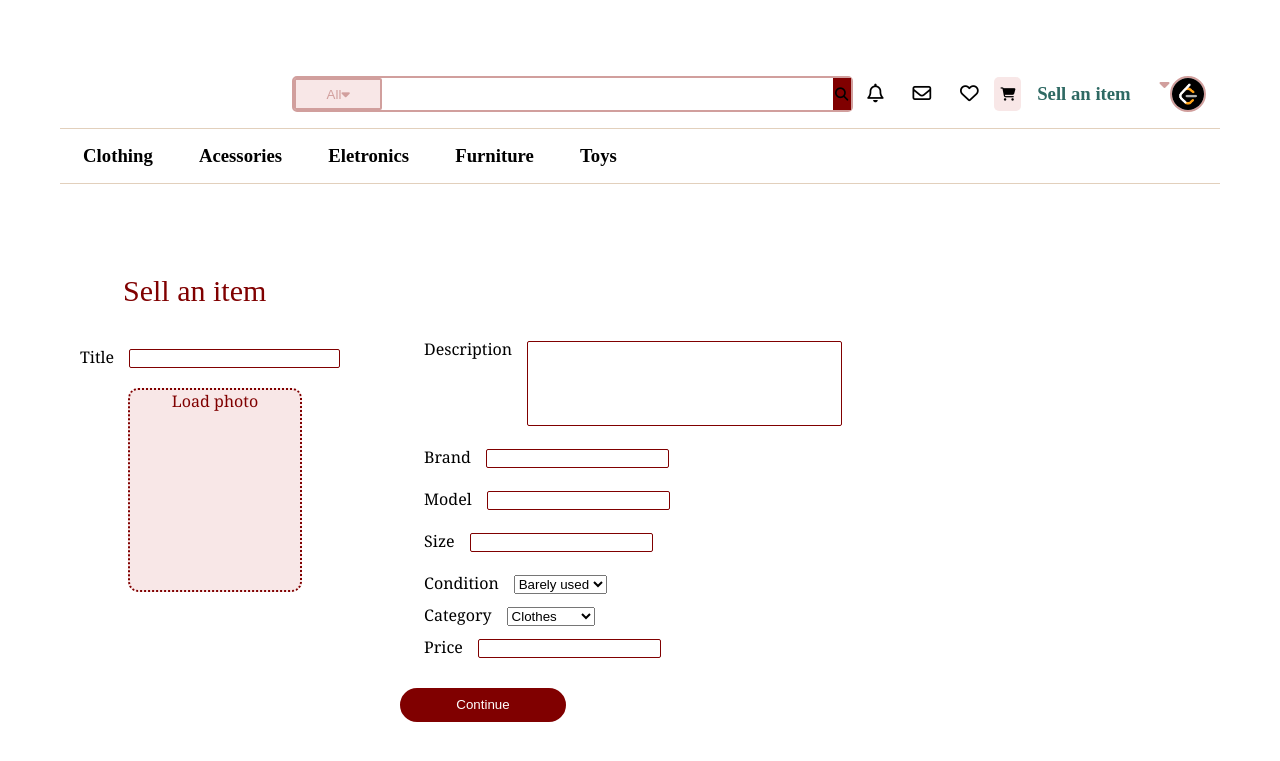
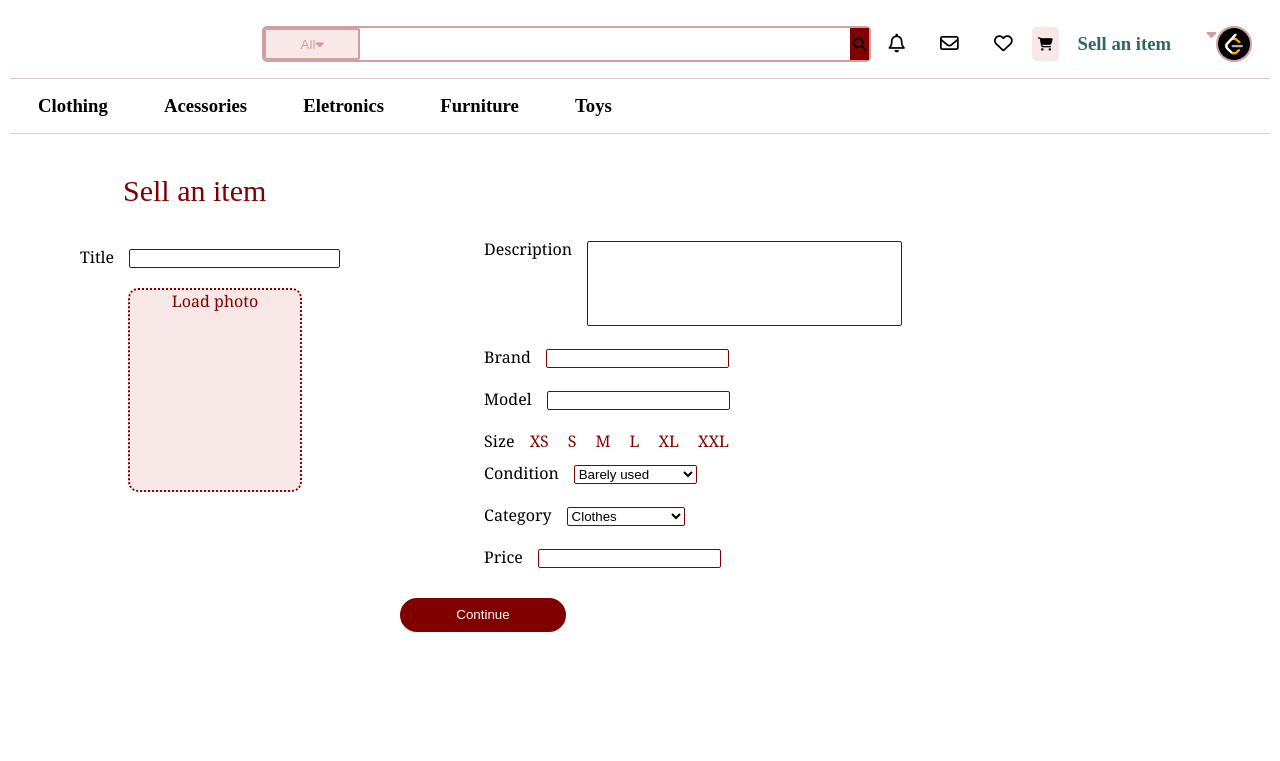
Before and after one commit to FEUP-LTW-2024/ltw-project-2024-ltw04g06, a PHP site: page /sellItem.php in a window 1280 px wide. Shown: the top 761 px of the page. Run offline with PHP 8.4, Linux system fonts and the light colour scheme.

Commit message:
adding more features to sellItem

```diff
--- a/sellItem.css
+++ b/sellItem.css
@@ -1,5 +1,5 @@
 header {
-    padding: 60px;
+    padding: 10px;
 }
 
 main{
@@ -24,11 +24,10 @@ input[type="text"] {
     margin: .75em;
 }
 
-
 .form > div {
     display: flex;
     align-items: first baseline;
-    margin-right: 20px;
+    margin-right: 5em;
     margin-bottom: 10px;/*espaço entre grupos label-input*/
 }
 
@@ -88,10 +87,39 @@ input[type="text"] {
     padding-right: 30px; /*size of box*/
 }
 
+.condition select {
+    border: 1px solid var(--bordeaux);
+    border-radius: 2px;
+    margin: 0;
+    margin-bottom: 10px;
+    background-color: #fff;
+    color: #000;
+    padding-right: 30px;
+}
+
+.category select {
+    border: 1px solid var(--bordeaux);
+    border-radius: 2px;
+    margin: 0;
+    margin-bottom: 10px;
+    background-color: #fff;
+    color: #000;
+    padding-right: 30px;
+}
 
 label[for="description"] + input {
     padding-bottom: 5em;
     padding-right: 10em;
+}
+
+.size input[type="radio"] {
+    display: none;
+}
+
+.size2 label {
+    display: inline-block;
+    cursor: pointer;
+    color: var(--bordeaux);
 }
 
 .quadrado {
--- a/sellItem.php
+++ b/sellItem.php
@@ -38,7 +38,26 @@
                 </div>
                 <div class="size">
                     <label for="size">Size</label>
-                    <input type="text" name="size">
+                    <div class="size2">
+                    <label for="xs">
+                        <input type="radio" id="xs" name="sizes" value="xs"> XS
+                    </label>
+                    <label for="s">
+                        <input type="radio" id="s" name="sizes" value="s"> S
+                    </label>
+                    <label for="m">
+                        <input type="radio" id="m" name="sizes" value="m"> M
+                    </label>
+                    <label for="l">
+                        <input type="radio" id="l" name="sizes" value="l"> L
+                    </label>
+                    <label for="xl">
+                        <input type="radio" id="xl" name="sizes" value="xl"> XL
+                    </label>
+                    <label for="xxl">
+                        <input type="radio" id="xxl" name="sizes" value="xxl"> XXL
+                    </label>
+                    </div>
                 </div>
                 <div class="condition">
                     <label for="condition">Condition</label>
```
